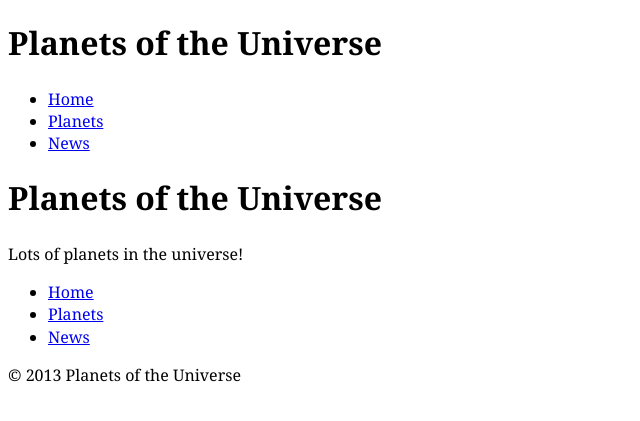
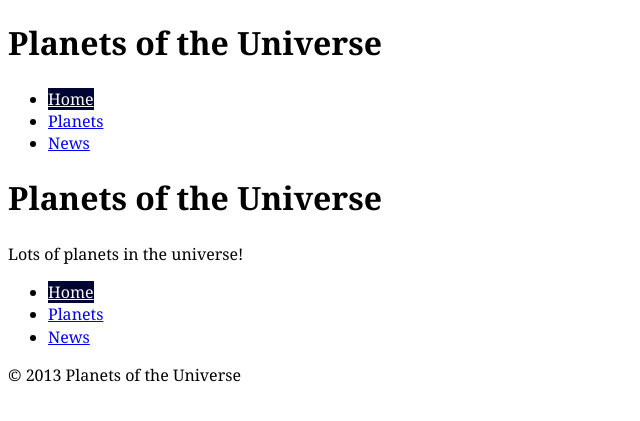
Before and after one commit to bradgreen3/planets-of-the-universe, a Jekyll site: the page built from index.html, in a window 1280 px wide. Shown: the top 421 px of the page, without its empty margins (0-640 px from the left). Built offline with Jekyll 4.4.1, drawn with Linux system fonts in a browser that asks for light colours.

Commit message:
Add smart navigation

```diff
--- a/_includes/nav.html
+++ b/_includes/nav.html
@@ -1,7 +1,7 @@
 <nav>
   <ul>
-    <li><a href="{{site.baseurl}}/index.html">Home</a></li>
+    <li><a href="{{site.baseurl}}/index.html" class="{% if page.url == '/' %}current{% endif %}">Home</a></li>
     <li><a href="{{site.baseurl}}/planets.html">Planets</a></li>
-    <li><a href="{{site.baseurl}}/news.html">News</a></li>
+    <li><a href="{{site.baseurl}}/news.html" class="{% if page.url == '/news.html' %}current{% endif %}">News</a></li>
   </ul>
 </nav>
--- a/css/common.css
+++ b/css/common.css
@@ -3,3 +3,8 @@
   padding: 0;
   font: normal 100%/1.4 Georgia, serif;
 }
+
+.current {
+  background-color: #000531;
+  color: #fff;
+}
```
